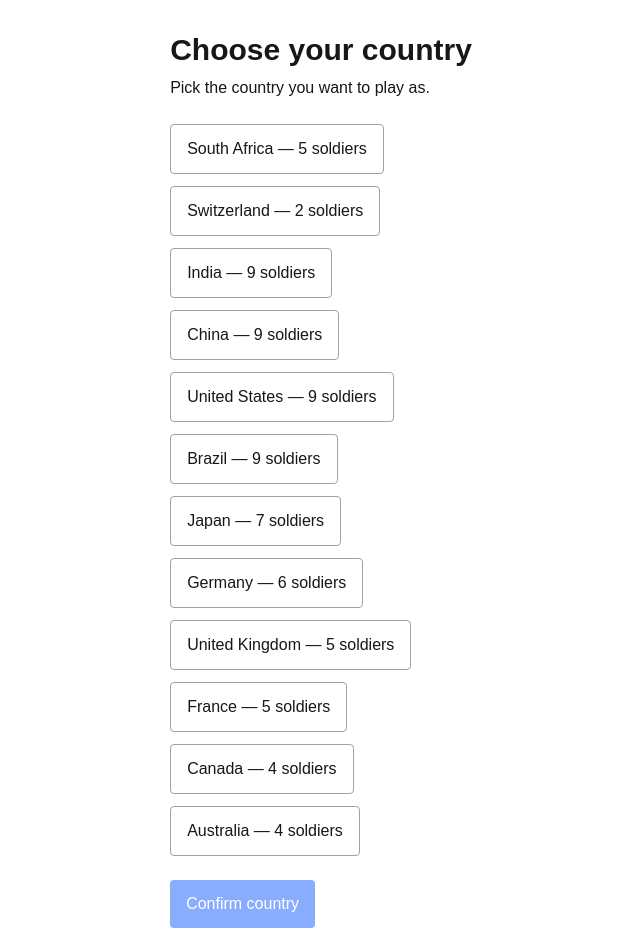
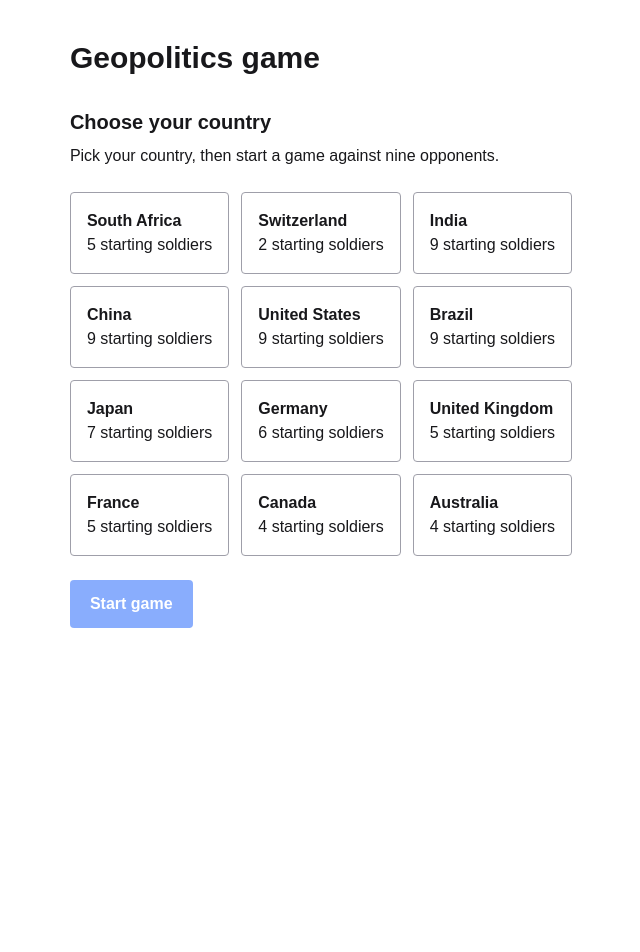
Before and after one commit to tgallie/geopolitics-game, a Next.js app: page / in a window 1280 px wide. Shown: the top 952 px of the page, without its empty margins (319-959 px from the left). After the commit the page ends 800 px from the top, so only its background shows below. Built offline with nearby package versions, Linux system fonts and the light colour scheme.

Commit message:
feat: connect playable board to game engine

```diff
--- a/src/app/page.tsx
+++ b/src/app/page.tsx
@@ -1,140 +1,207 @@
 "use client";
 
-import type { Country } from "@/types/game";
-import { useState } from "react";
+import { useRef, useState } from "react";
 import { countries } from "@/data/countries";
+import { advanceNpc } from "@/lib/ai/npc-strategy";
+import { GameEngine } from "@/lib/game/game-engine";
+import type { GameAction, GameState } from "@/types/game";
+
+function randomFraction() {
+  const value = new Uint32Array(1);
+  crypto.getRandomValues(value);
+  return value[0] / 2 ** 32;
+}
 
 export default function Home() {
-  // keep track of the country i picked
+  // keep the game in one place so every button uses the same rules
+  const engine = useRef<GameEngine | null>(null);
+  const [game, setGame] = useState<GameState | null>(null);
   const [selectedCountryId, setSelectedCountryId] = useState<string | null>(null);
-  const [isConfirmed, setIsConfirmed] = useState(false);
-    // keep the opponents picked for this game
-  const [opponents, setOpponents] = useState<Country[]>([]);
+  const [fromId, setFromId] = useState("");
+  const [toId, setToId] = useState("");
+  const [amount, setAmount] = useState(1);
+  const [error, setError] = useState("");
 
-  // use the id to find the full country details
-  const selectedCountry = countries.find(
-    (country) => country.id === selectedCountryId,
-  );
-
-    // leave my country out of the list of possible opponents
-    const availableOpponents = countries.filter(
-        (country) => country.id !== selectedCountryId,
-    );
-
-  function selectCountry(countryId: string) {
-    setSelectedCountryId(countryId);
-    // if i change my country, i need to confirm it again
-    setIsConfirmed(false);
+  function startGame() {
+    if (!selectedCountryId) return;
+    try {
+      const next = GameEngine.create({
+        id: crypto.randomUUID(),
+        ownerUserId: "local-player",
+        selectedCountryId,
+        countries,
+      }, randomFraction);
+      engine.current = next;
+      setGame(next.snapshot);
+      setFromId(selectedCountryId);
+      setToId("");
+      setAmount(1);
+      setError("");
+    } catch (cause) {
+      setError(cause instanceof Error ? cause.message : "Could not start the game.");
+    }
   }
 
-    function confirmCountry() {
-        if (!selectedCountry || availableOpponents.length < 9) {
-            return;
+  function play(action: GameAction) {
+    if (!engine.current || !game) return;
+    try {
+      setGame(engine.current.dispatch(game.currentPlayerId, game.revision, action));
+      setError("");
+    } catch (cause) {
+      setError(cause instanceof Error ? cause.message : "That move could not be made.");
+    }
   }
 
-        // copy the list so i don't change the original
-        const shuffled = [...availableOpponents];
-
-        // shuffle by swapping each country with a random one
-        for (let i = shuffled.length - 1; i > 0; i--) {
-            const randomIndex = Math.floor(Math.random() * (i + 1));
-
-            [shuffled[i], shuffled[randomIndex]] = [
-                shuffled[randomIndex],
-                shuffled[i],
-            ];
+  function playNpc() {
+    if (!engine.current || !game) return;
+    try {
+      setGame(advanceNpc(engine.current));
+      setError("");
+    } catch (cause) {
+      setError(cause instanceof Error ? cause.message : "The opponent could not move.");
+    }
   }
 
-        // take the first nine countries from the shuffled list
-        setOpponents(shuffled.slice(0, 9));
-        setIsConfirmed(true);
-    }
+  const currentPlayer = game?.players.find((player) => player.id === game.currentPlayerId);
+  const isMyTurn = currentPlayer?.kind === "human" && game?.phase !== "finished";
+  const mine = game?.territories.filter((territory) => territory.ownerId === game.currentPlayerId) ?? [];
+  const targets = game?.territories.filter((territory) => territory.ownerId !== game.currentPlayerId) ?? [];
+  const from = mine.find((territory) => territory.country.id === fromId);
+  const transferTargets = mine.filter((territory) => territory.country.id !== fromId);
+  const battleFrom = game?.territories.find((territory) => territory.country.id === game.battle?.attackingCountryId);
+  const battleTo = game?.territories.find((territory) => territory.country.id === game.battle?.defendingCountryId);
 
   return (
-    <main className="mx-auto max-w-2xl p-8">
-      <h1 className="text-3xl font-bold">Choose your country</h1>
-      <p className="mt-2">Pick the country you want to play as.</p>
-
-      {/* show a button for each country in the list */}
-      <ul className="mt-6 space-y-3">
+    <main className="mx-auto max-w-5xl p-6 text-zinc-900 dark:text-zinc-100 sm:p-10">
+      <h1 className="text-3xl font-bold">Geopolitics game</h1>
+      {!game ? (
+        <section className="mt-8">
+          <h2 className="text-xl font-semibold">Choose your country</h2>
+          <p className="mt-2">Pick your country, then start a game against nine opponents.</p>
+          <ul className="mt-6 grid gap-3 sm:grid-cols-2 lg:grid-cols-3">
             {countries.map((country) => (
               <li key={country.id}>
-            <button
-              type="button"
-              onClick={() => selectCountry(country.id)}
+                <button type="button" onClick={() => setSelectedCountryId(country.id)}
                   aria-pressed={selectedCountryId === country.id}
-              className={`rounded border px-4 py-3 ${
-                selectedCountryId === country.id
-                  ? "border-blue-600 bg-blue-600 text-white"
-                  : "border-gray-400"
-              }`}
-            >
-              {country.name} — {country.baseSoldierValue} soldiers
+                  className={`w-full rounded border p-4 text-left ${selectedCountryId === country.id ? "border-blue-600 bg-blue-600 text-white" : "border-zinc-400"}`}>
+                  <span className="block font-semibold">{country.name}</span>
+                  <span>{country.baseSoldierValue} starting soldiers</span>
                 </button>
               </li>
             ))}
           </ul>
+          <button type="button" onClick={startGame} disabled={!selectedCountryId}
+            className="mt-6 rounded bg-blue-600 px-5 py-3 font-semibold text-white disabled:opacity-50">
+            Start game
+          </button>
+        </section>
+      ) : (
+        <>
+          <section className="mt-8 rounded border border-zinc-400 p-5" aria-label="Turn status">
+            <div className="flex flex-wrap items-center justify-between gap-3">
+              <div>
+                <h2 className="text-xl font-semibold">Round {game.round}: {currentPlayer?.name}</h2>
+                <p>Phase: {game.phase} · Reinforcements: {game.reinforcementsRemaining}</p>
+              </div>
+              {game.phase !== "finished" && !isMyTurn && (
+                <button type="button" onClick={playNpc} className="rounded bg-blue-600 px-4 py-2 text-white">Next NPC move</button>
+              )}
+            </div>
+            {game.phase === "finished" && <p className="mt-3 font-bold">Winner: {game.players.find((player) => player.id === game.winnerId)?.name}</p>}
+          </section>
 
-      {/* only show the details once i have picked a country */}
-      {selectedCountry && (
-        <section className="mt-6 rounded border border-gray-400 p-4">
-          <h2 className="text-xl font-semibold">{selectedCountry.name}</h2>
-          <p>Population: {selectedCountry.population.toLocaleString("en-ZA")}</p>
-        < p > Starting soldiers: { selectedCountry.baseSoldierValue } </p>
-        < p > Possible opponents: { availableOpponents.length } </p>
-        < p className = "mt-2 text-sm" >Population estimates: Worldometer, 2026.</p>
+          <section className="mt-8" aria-label="Game board">
+            <h2 className="text-2xl font-semibold">Game board</h2>
+            <ul className="mt-4 grid gap-3 sm:grid-cols-2 lg:grid-cols-3">
+              {game.territories.map((territory) => {
+                const owner = game.players.find((player) => player.id === territory.ownerId);
+                return (
+                  <li key={territory.country.id} className={`rounded border p-4 ${owner?.kind === "human" ? "border-blue-600" : "border-zinc-400"}`}>
+                    <h3 className="font-semibold">{territory.country.name}</h3>
+                    <p>{owner?.name} · {territory.soldiers} soldiers</p>
+                  </li>
+                );
+              })}
+            </ul>
+          </section>
+
+          {isMyTurn && (
+            <section className="mt-8 rounded border border-zinc-400 p-5" aria-label="Your move">
+              <h2 className="text-xl font-semibold">Your move</h2>
+              {game.phase === "reinforcement" && <p className="mt-2">Place your {game.reinforcementsRemaining} reinforcements before taking an action.</p>}
+              {(game.phase === "reinforcement" || game.phase === "action") && (
+                <div className="mt-4 flex flex-wrap gap-3">
+                  <label>From your country
+                    <select value={fromId} onChange={(event) => setFromId(event.target.value)} className="ml-2 rounded border border-zinc-400 bg-transparent p-2">
+                      <option value="">Choose</option>
+                      {mine.map((territory) => <option key={territory.country.id} value={territory.country.id}>{territory.country.name} ({territory.soldiers})</option>)}
+                    </select>
+                  </label>
+                  <label>Soldiers
+                    <input type="number" min="1" step="1" value={amount} onChange={(event) => setAmount(Number(event.target.value))}
+                      className="ml-2 w-20 rounded border border-zinc-400 bg-transparent p-2" />
+                  </label>
+                </div>
+              )}
+              {game.phase === "reinforcement" && (
+                <button type="button" disabled={!from} onClick={() => play({ type: "reinforce", countryId: fromId, amount })}
+                  className="mt-4 rounded bg-blue-600 px-4 py-2 text-white disabled:opacity-50">Place soldiers</button>
+              )}
+              {game.phase === "action" && (
+                <>
+                  <label className="mt-4 block">Target country
+                    <select value={toId} onChange={(event) => setToId(event.target.value)} className="ml-2 rounded border border-zinc-400 bg-transparent p-2">
+                      <option value="">Choose</option>
+                      {game.territories.filter((territory) => territory.country.id !== fromId).map((territory) => (
+                        <option key={territory.country.id} value={territory.country.id}>{territory.country.name} ({territory.soldiers})</option>
+                      ))}
+                    </select>
+                  </label>
+                  <div className="mt-4 flex flex-wrap gap-3">
+                    <button type="button" disabled={!from || !targets.some((territory) => territory.country.id === toId) || game.attackUsedThisTurn}
+                      onClick={() => play({ type: "attack", fromId, toId })} className="rounded bg-red-700 px-4 py-2 text-white disabled:opacity-50">Attack</button>
+                    <button type="button" disabled={!from || !transferTargets.some((territory) => territory.country.id === toId)}
+                      onClick={() => play({ type: "transfer", fromId, toId, amount })} className="rounded bg-blue-600 px-4 py-2 text-white disabled:opacity-50">Transfer soldiers</button>
+                    <button type="button" onClick={() => play({ type: "skip" })} className="rounded border border-zinc-400 px-4 py-2">End turn</button>
+                  </div>
+                </>
+              )}
+              {game.phase === "combat" && (
+                <div className="mt-4">
+                  <p>{battleFrom?.country.name} attacks {battleTo?.country.name}. Phase {game.battle?.phaseNumber ?? 0}.</p>
+                  <div className="mt-3 flex gap-3">
+                    <button type="button" onClick={() => play({ type: "roll" })} className="rounded bg-red-700 px-4 py-2 text-white">Roll dice</button>
+                    <button type="button" onClick={() => play({ type: "skip" })} className="rounded border border-zinc-400 px-4 py-2">Stop attack</button>
+                  </div>
+                </div>
+              )}
+              {game.phase === "conquest" && (
+                <div className="mt-4">
+                  <p>You captured {battleTo?.country.name}. Move soldiers from {battleFrom?.country.name} to occupy it.</p>
+                  <label className="mt-3 block">Soldiers to move
+                    <input type="number" min="1" max={(battleFrom?.soldiers ?? 1) - 1} step="1" value={amount}
+                      onChange={(event) => setAmount(Number(event.target.value))} className="ml-2 w-20 rounded border border-zinc-400 bg-transparent p-2" />
+                  </label>
+                  <button type="button" onClick={() => play({ type: "occupy", amount })} className="mt-3 rounded bg-blue-600 px-4 py-2 text-white">Occupy country</button>
+                </div>
+              )}
             </section>
           )}
 
-      {/* i cannot confirm until i have picked a country */}
-      <button
-        type="button"
-        onClick = { confirmCountry }
-        disabled = {
-          !selectedCountry || isConfirmed || availableOpponents.length < 9
-        }
-        className="mt-6 rounded bg-blue-600 px-4 py-3 text-white disabled:cursor-not-allowed disabled:opacity-50"
-      >
-        {isConfirmed ? "Country confirmed" : "Confirm country"}
-        </button>
-
-        {/* show the opponents picked for this game */ }
-        {/* show my country and the nine opponents on one board */ }
-        {
-            isConfirmed && selectedCountry && (
-                <section className="mt-8" >
-                    <h2 className="text-2xl font-semibold" > Game board </h2>
-
-                        < ul className = "mt-4 grid gap-4 sm:grid-cols-2" >
-                        {
-                            [selectedCountry, ...opponents].map((country) => {
-                                // check whether this is my country
-                                const isMyCountry = country.id === selectedCountryId;
-
-                                return (
-                                    <li
-                    key= { country.id }
-                                className = {`rounded border p-4 ${isMyCountry ? "border-blue-600" : "border-gray-400"
-                                    }`
-                            }
-                  >
-                                <h3 className="text-lg font-semibold" > { country.name } </h3>
-
-                                < p > { isMyCountry? "You": "NPC" } </p>
-                                < p > Soldiers: { country.baseSoldierValue } </p>
+          <section className="mt-8" aria-label="Game events">
+            <h2 className="text-xl font-semibold">What happened</h2>
+            <ol className="mt-3 space-y-2" aria-live="polite">
+              {[...game.events].reverse().slice(0, 20).map((event) => (
+                <li key={event.sequence} className="rounded border border-zinc-300 p-3 dark:border-zinc-700">
+                  <span className="font-semibold">Round {event.round}:</span> {event.message}
+                  {event.dice && <span className="block text-sm">{event.dice.map((pair) => `${pair.attack} vs ${pair.defend} (${pair.winner})`).join(" · ")}</span>}
                 </li>
-                            );
-                        })
-        }
-</ul>
+              ))}
+            </ol>
           </section>
+        </>
       )}
-
-      <p className="mt-4" role="status">
-        {isConfirmed && selectedCountry
-          ? `You chose ${selectedCountry.name}. Your nine opponents are ready.`
-          : ""}
-      </p>
+      {error && <p role="alert" className="mt-5 rounded border border-red-600 p-3 text-red-700 dark:text-red-300">{error}</p>}
     </main>
   );
 }
```
Lines whose indentation alone changed are shown as unchanged.
